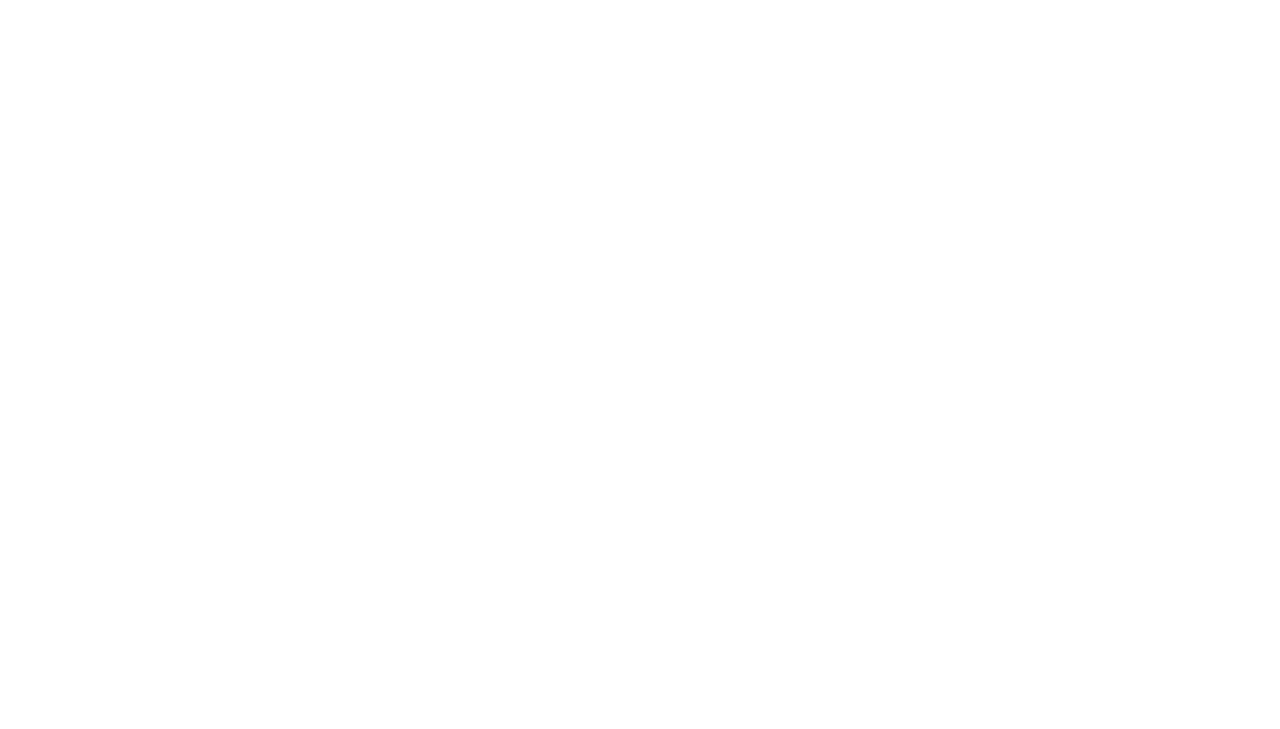
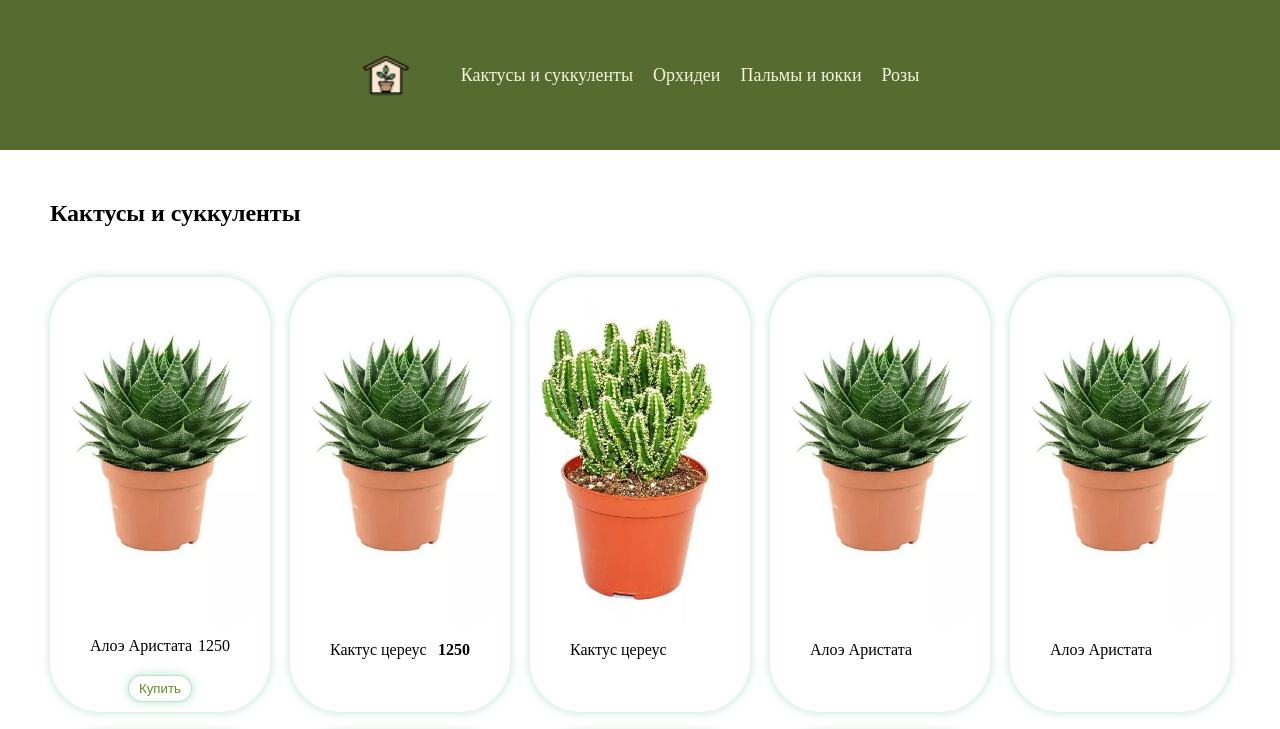
Before and after one commit to angelina-bogush/test-website, a plain HTML site: page index.html in a window 1280 px wide. Shown: the top 729 px of the page. Drawn offline with Linux system fonts and the light colour scheme.

Commit message:
начальная разметка

```diff
--- a/index.css
+++ b/index.css
@@ -3,5 +3,76 @@
     padding: 0;
 }
 .page{
-max-width: 1280px;
 }
+.header{
+padding: 50px 200px;
+background-color: darkolivegreen;
+display: flex;
+justify-content: center;
+align-items: center;
+gap: 50px;
+margin: 0 auto;
+
+}
+.header__list{
+list-style-type: none;
+display: flex;
+gap: 20px;
+justify-content: center;
+}
+.header__link{
+color:beige;
+text-decoration: none;
+font-size: 18px;
+}
+.header__logo{
+    width:50px;
+
+}
+.category{
+padding: 0 50px;
+margin: 0 auto;
+}
+.category__title{
+padding: 50px 0;
+}
+.category__container{
+display: grid;
+grid-template-columns:repeat(5, 1fr);
+gap: 20px;
+flex-wrap: wrap;
+}
+.card{
+box-shadow: 0 0 10px rgba(30, 166, 96, 0.3);
+border-radius: 50px;
+display: flex;
+flex-direction: column;
+}
+.card__image{
+width:100%;
+height:350px;
+object-fit:cover;
+border-radius: 50px;
+}
+.card__description{
+display: flex;
+justify-content: space-between;
+padding: 10px 40px;
+
+}
+.card__button{
+    margin: 10px auto;
+    background-color: white;
+    color:olivedrab;
+    box-shadow: 0 0 10px rgba(30, 166, 96, 0.3);
+    border: 1px solid rgba(30, 166, 96, 0.3);
+    border-radius: 20px;
+    padding: 5px 10px;
+    cursor: pointer;
+    transition: 0.4s;
+
+}
+.card__button:hover{
+    background-color:seagreen;
+    color: white;
+}
--- a/index.html
+++ b/index.html
@@ -4,10 +4,114 @@
     <meta charset="UTF-8">
     <meta http-equiv="X-UA-Compatible" content="IE=edge">
     <meta name="viewport" content="width=device-width, initial-scale=1.0">
-    <title>Document</title>
-    <link rel="stylesheet" src="./index.css">
+    <title>Plants</title>
+    <link rel="stylesheet" href="./index.css">
 </head>
 <body class="page">
+    <header class="header">
+        <img class="header__logo" src="./images/free-icon-house-plants-9765032.png" alt="Логотип сайта">
+        <nav>
+            <ul class="header__list">
+                <li>
+                    <a class="header__link" href="#">Кактусы и суккуленты</a>
+                </li>
+                <li>
+                    <a class="header__link" href="#">Орхидеи</a>
+                </li>
+                <li>
+                    <a class="header__link" href="#">Пальмы и юкки</a>
+                </li>
+                <li>
+                    <a class="header__link" href="#">Розы</a>
+                </li>
+            </ul>
+        </nav>
+    </header>
+    <main>
+      <section class="category category_cactuses" id="cactuses">
+        <h2 class="category__title">Кактусы и суккуленты</h2>
+        <div class="category__container">
+        <article class="card">
+            <img class="card__image" src="./images/aloe.webp" alt="Алоэ">
+            <div class="card__description">
+            <p class="card__name">Алоэ Аристата</p>
+            <p class="card__price">1250</p>
+            </div>
+            <button class="card__button" type="button">Купить</button>
+        </article>
+        <article class="card">
+            <figure>
+                <img class="card__image" src="./images/aloe.webp" alt="Алоэ">
+                <figcaption class="card__description"><p>Кактус цереус</p>
+                    <b>1250</b>
+                </figure>
+        </article>
+        <article class="card">
+            <figure>
+                <img class="card__image" src="./images/cereus.webp" alt="Кактус Цереус">
+                <figcaption class="card__description">Кактус цереус</figcaption>
+                </figure>
+        </article>
+        <article class="card">
+            <figure>
+                <img class="card__image" src="./images/aloe.webp" alt="Алоэ">
+                <figcaption class="card__description">Алоэ Аристата</figcaption>
+                </figure>
+        </article>
+        <article class="card">
+            <figure>
+                <img class="card__image" src="./images/aloe.webp" alt="Алоэ">
+                <figcaption class="card__description">Алоэ Аристата</figcaption>
+                </figure>
+        </article>
+        <article class="card">
+            <figure>
+                <img class="card__image" src="./images/aloe.webp" alt="Алоэ">
+                <figcaption class="card__description">Алоэ Аристата</figcaption>
+                </figure>
+        </article>
+        <article class="card">
+            <figure>
+                <img class="card__image" src="./images/aloe.webp" alt="Алоэ">
+                <figcaption class="card__description">Алоэ Аристата</figcaption>
+                </figure>
+        </article>
+        <article class="card"></article>
+        <article class="card"></article>
+    </div>
+      </section>
+      <section class="category category_orhideys" id="orhideys">
+        <h2 class="category__title">Орхидеи</h2>
+        <div class="category__container">
 
+        </div>
+      </section>
+      <section class="category category_palms" id="palms">
+        <h2 class="category__title">Пальмы и юкки</h2>
+        <div class="category__container">
+
+        </div>
+      </section>
+      <section class="category category_roses" id="roses">
+        <h2 class="category__title">Розы</h2>
+        <div class="category__container">
+
+        </div>
+      </section>
+
+    </main>
+    <footer></footer>
+    <div class="popup"></div>
+    <template id="template-card">
+        <article class="card">
+            <p class="card__date"></p>
+            <img class="card__image" src="" alt="">
+            <div class="card__description">
+            <p class="card__name"></p>
+            <p class="card__price"></p>
+            </div>
+            <button class="card__button" type="button">Купить</button>
+        </article>
+    </template>
 </body>
 </html>
```
Also changed, not shown: images/aloe.webp (added), images/cereus.webp (added), images/free-icon-house-plants-9765032.png (added).
